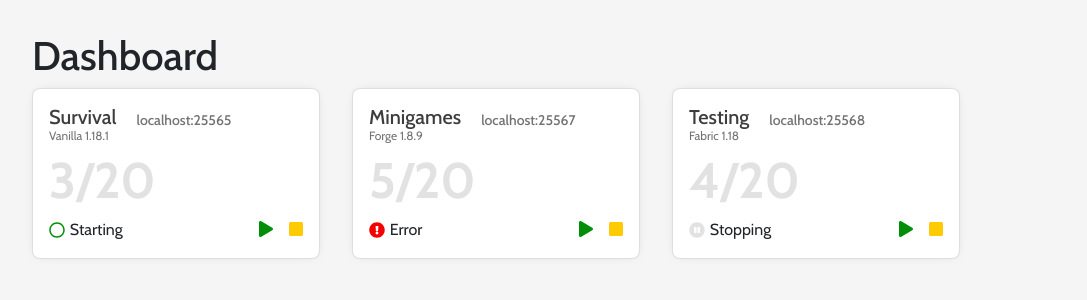
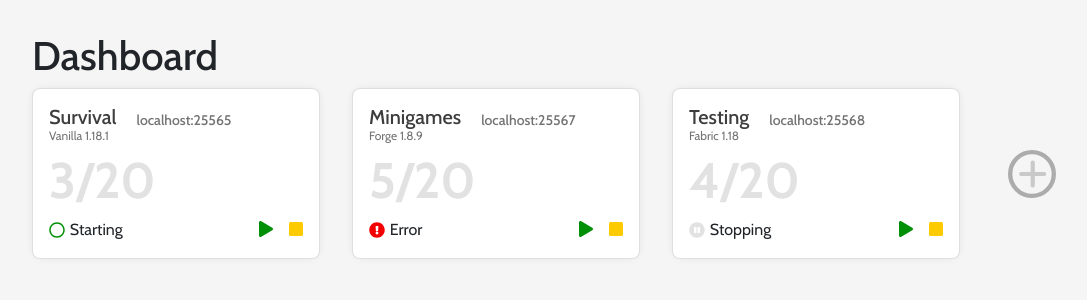
Before and after one commit to CheatCod/Lodestone, a React (Create React App) app in the folder frontend/: page / in a window 1280 px wide. Shown: the top 300 px of the page, without its empty margins (0-1087 px from the left). Built offline with nearby package versions, Linux system fonts and the light colour scheme.

Commit message:
added plus icon in instance list

```diff
--- a/frontend/src/screens/InstanceList.css
+++ b/frontend/src/screens/InstanceList.css
@@ -2,8 +2,14 @@
   display: flex;
   flex-direction: row;
   justify-content: flex-start;
+  align-items: center;
 }
 
 .instance-list .instance{
   margin: 0 2em 0 0;
 }
+
+.new-instance-button{
+  height: 3em;
+  margin-left: 1em;
+}
--- a/frontend/src/screens/InstanceList.js
+++ b/frontend/src/screens/InstanceList.js
@@ -3,6 +3,7 @@ import "./InstanceList.css";
 import React, { useEffect, useState } from "react";
 
 import Instance from "./Instance";
+import PlusIcon from "../assets/plus.svg";
 
 const placeholder = [
   {
@@ -45,6 +46,7 @@ export default function InstanceList() {
           <Instance key={instance.uuid} {...instance} />
         ))
       }
+      <img src={PlusIcon} alt="Plus Icon" className="new-instance-button"/>
     </div>
   );
 };
```
Also changed, not shown: frontend/src/assets/plus.svg (added).
